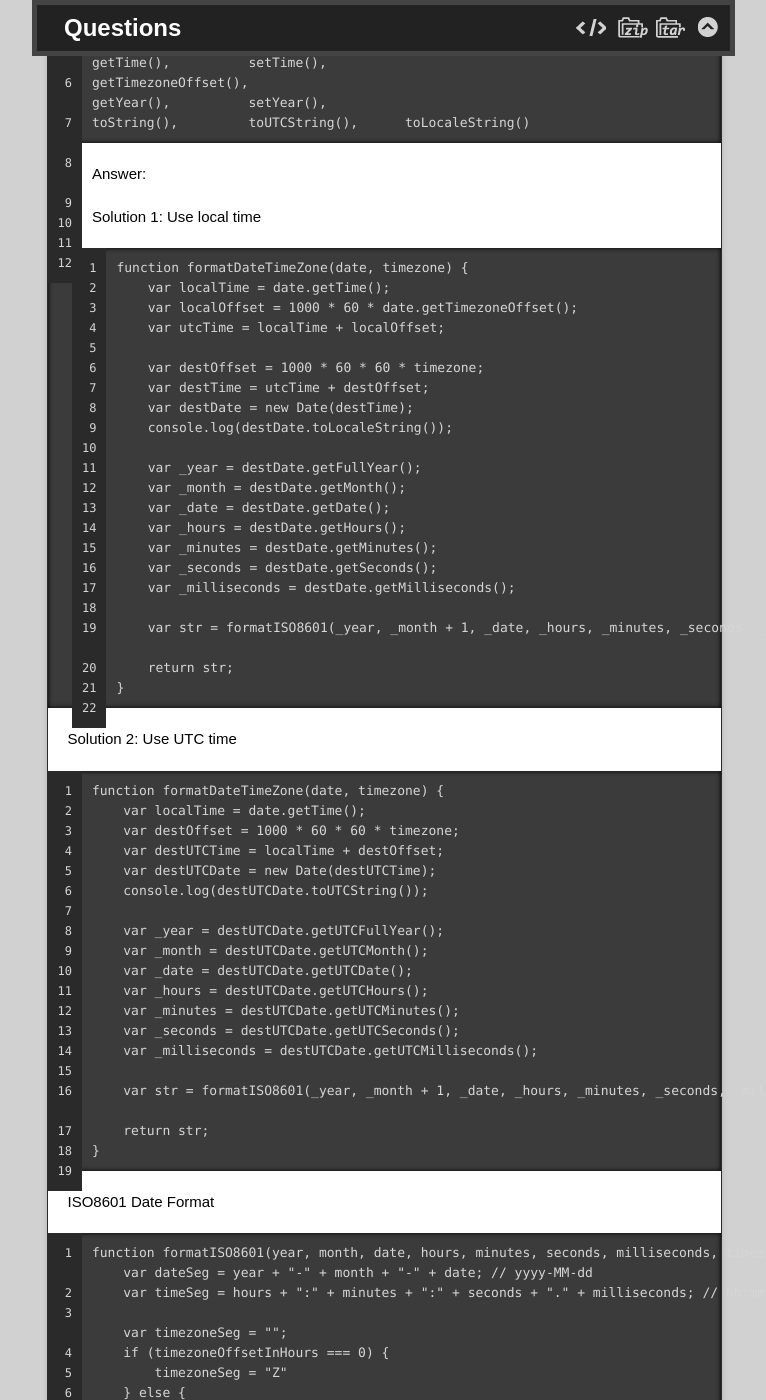
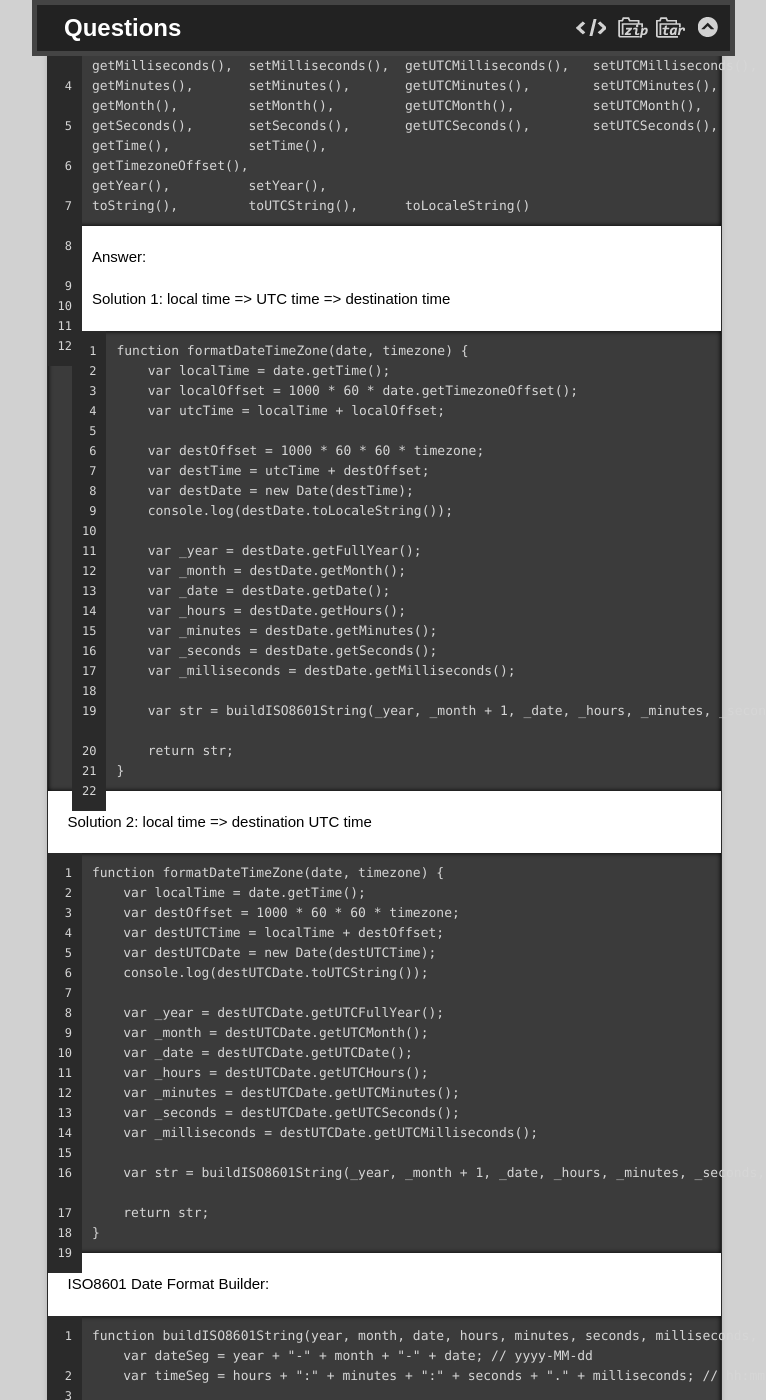
Before and after one commit to rogerxu/rogerxu.github.io, a Jekyll site: the page built from _posts/2013-08-26-javascript-interview.md, in a window 1280 px wide and 1400 px high, scrolled down 5905 px. Shown: the whole window, without its empty margins (256-1022 px from the left). Built offline with Jekyll 4.4.1, drawn with Linux system fonts in a browser that asks for light colours; nearby versions of some CDN libraries; some of the changed text lies outside the part shown.

Commit message:
Update JavaScript interview Date time zone question.

```diff
--- a/_posts/2013-08-26-javascript-interview.md
+++ b/_posts/2013-08-26-javascript-interview.md
@@ -266,7 +269,7 @@ Methods in `Date` instance:
 
 Answer:
 
-Solution 1: Use local time
+Solution 1: local time => UTC time => destination time
 
     function formatDateTimeZone(date, timezone) {
         var localTime = date.getTime();
@@ -286,12 +289,12 @@ Solution 1: Use local time
         var _seconds = destDate.getSeconds();
         var _milliseconds = destDate.getMilliseconds();
 
-        var str = formatISO8601(_year, _month + 1, _date, _hours, _minutes, _seconds, _milliseconds, timezone);
+        var str = buildISO8601String(_year, _month + 1, _date, _hours, _minutes, _seconds, _milliseconds, timezone);
 
         return str;
     }
 
-Solution 2: Use UTC time
+Solution 2: local time => destination UTC time
 
     function formatDateTimeZone(date, timezone) {
         var localTime = date.getTime();
@@ -308,14 +311,14 @@ Solution 2: Use UTC time
         var _seconds = destUTCDate.getUTCSeconds();
         var _milliseconds = destUTCDate.getUTCMilliseconds();
 
-        var str = formatISO8601(_year, _month + 1, _date, _hours, _minutes, _seconds, _milliseconds, timezone);
+        var str = buildISO8601String(_year, _month + 1, _date, _hours, _minutes, _seconds, _milliseconds, timezone);
 
         return str;
     }
 
-ISO8601 Date Format
+ISO8601 Date Format Builder:
 
-    function formatISO8601(year, month, date, hours, minutes, seconds, milliseconds, timezoneOffsetInHours) {
+    function buildISO8601String(year, month, date, hours, minutes, seconds, milliseconds, timezoneOffsetInHours) {
         var dateSeg = year + "-" + month + "-" + date; // yyyy-MM-dd
         var timeSeg = hours + ":" + minutes + ":" + seconds + "." + milliseconds; // hh:mm:ss.SSS
 
```
Also changed, not shown: other parts of _posts/2013-08-26-javascript-interview.md (+7 -4 lines), _posts/2012-11-05-chrome-extensions.md (+0 -1 lines).
